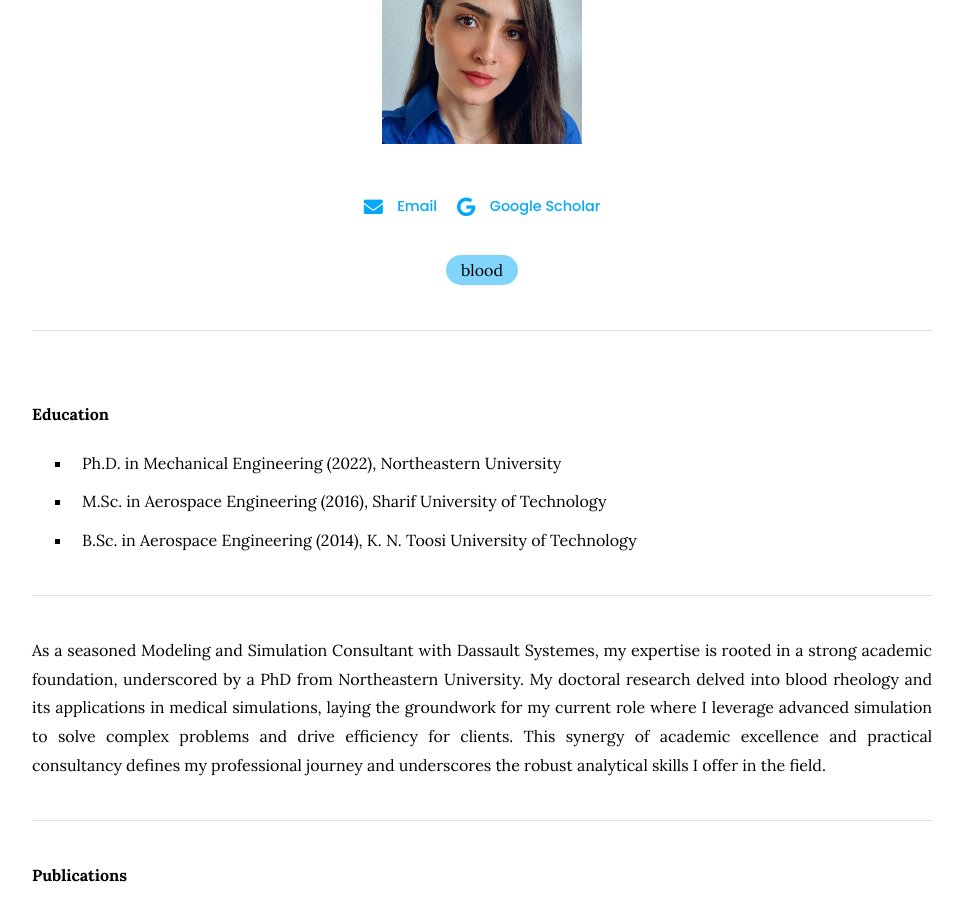
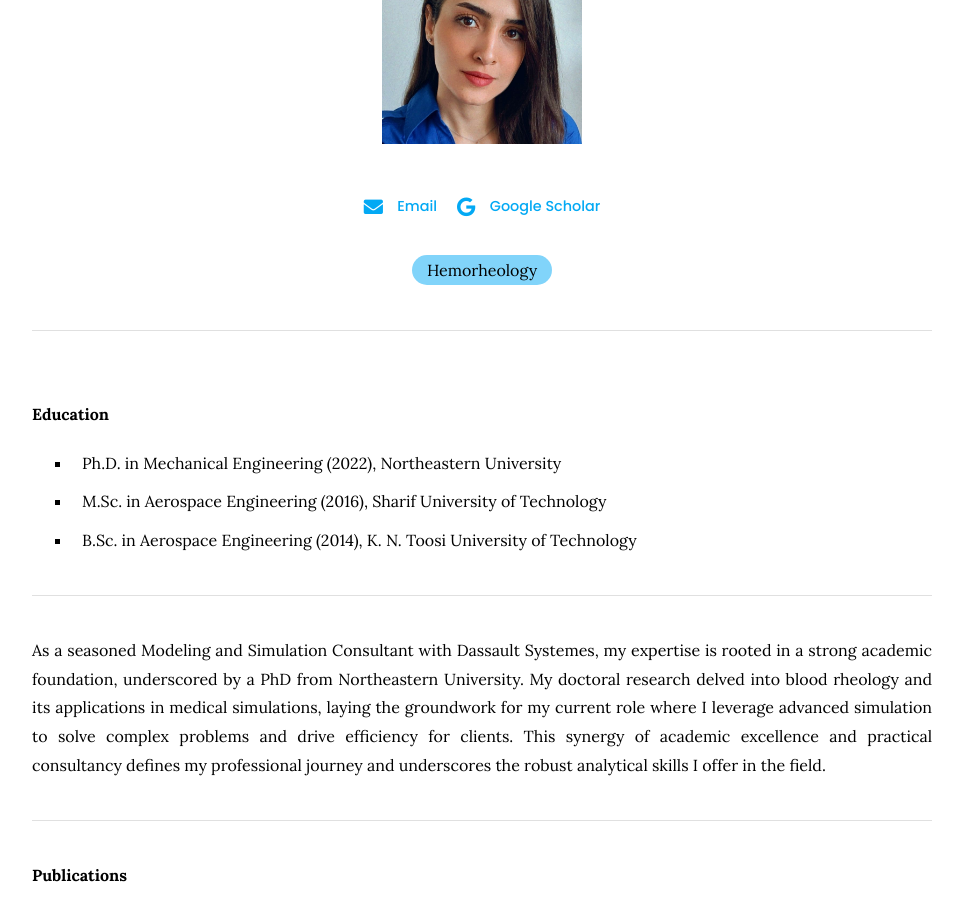
Before and after one commit to procf/procf.github.io, a Jekyll site: the page built from _members/elahe-javadi.md, in a window 1280 px wide and 900 px high, scrolled down 330 px. Shown: the whole window, without its empty margins (158-1121 px from the left). Built offline with Jekyll 4.4.1, drawn with Linux system fonts in a browser that asks for light colours; nearby versions of some CDN libraries.

Commit message:
Bio: fix dynamic links and tags for 4 topics

```diff
--- a/_members/elahe-javadi.md
+++ b/_members/elahe-javadi.md
@@ -9,18 +9,30 @@
 links:
   email: elahe.jvd@gmail.com
   google-scholar: vLviwfgAAAAJ&hl
-topics:
+topics: # must be "sim" "net" "ml" or "blood"
   - blood
 ---
 
 {% assign topics = page.topics | default: empty_array %}
+
 {%- if topics.size > 0 -%}
   <div class="tags">
     {%- for tag in topics -%}
-      {%- assign topic_tag = tag -%}
-      {%- assign topic_link = "https://rheoinformatic.com/members/" -%}
-      {%- assign topic_link = topic_link | append: topic_tag %}
-      <a href="{{ topic_link }}" class="tag" data-tooltip='View research area'>{{- tag -}}</a>
+    {% case tag %}
+      {% when "blood" %}
+        {%- assign topic_tag = "Hemorheology" -%}
+      {% when "sim" %}
+        {%- assign topic_tag = "Colloid Systems" -%}
+      {% when "net" %}
+        {%- assign topic_tag = "Network Science" -%}
+      {% when "ml" %}
+        {%- assign topic_tag = "Machine Learning" -%}
+      {% else %}
+        {%- assign topic_tag = "Other" -%}
+    {% endcase %}
+      {%- assign topic_link = "https://rheoinformatic.com/research/" -%}
+      {%- assign topic_link = topic_link | append: tag %}
+      <a href="{{ topic_link }}" class="tag" data-tooltip='View research area'>{{- topic_tag -}}</a>
     {%- endfor -%}
       </div>
 {%- endif -%}
```
